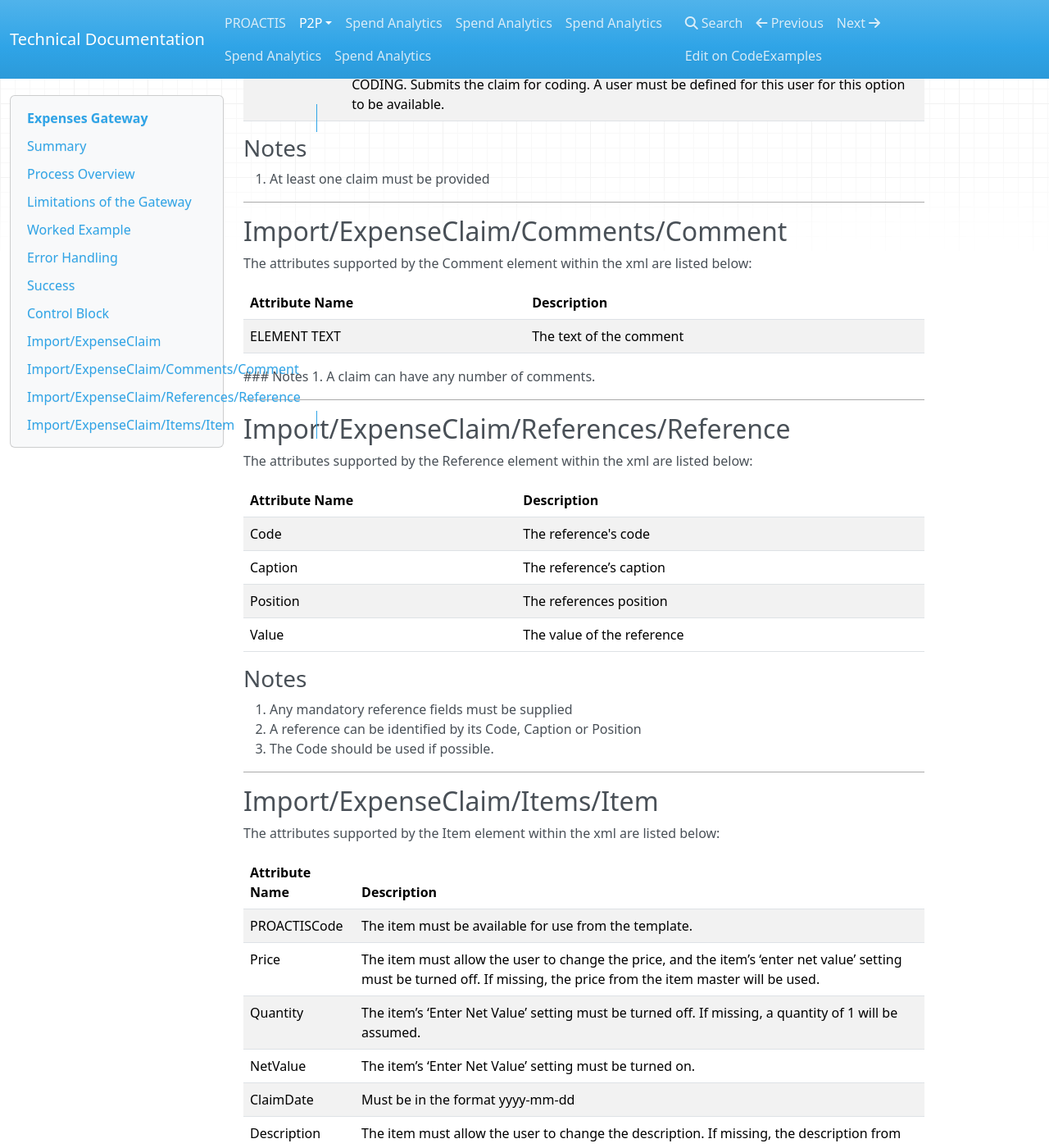
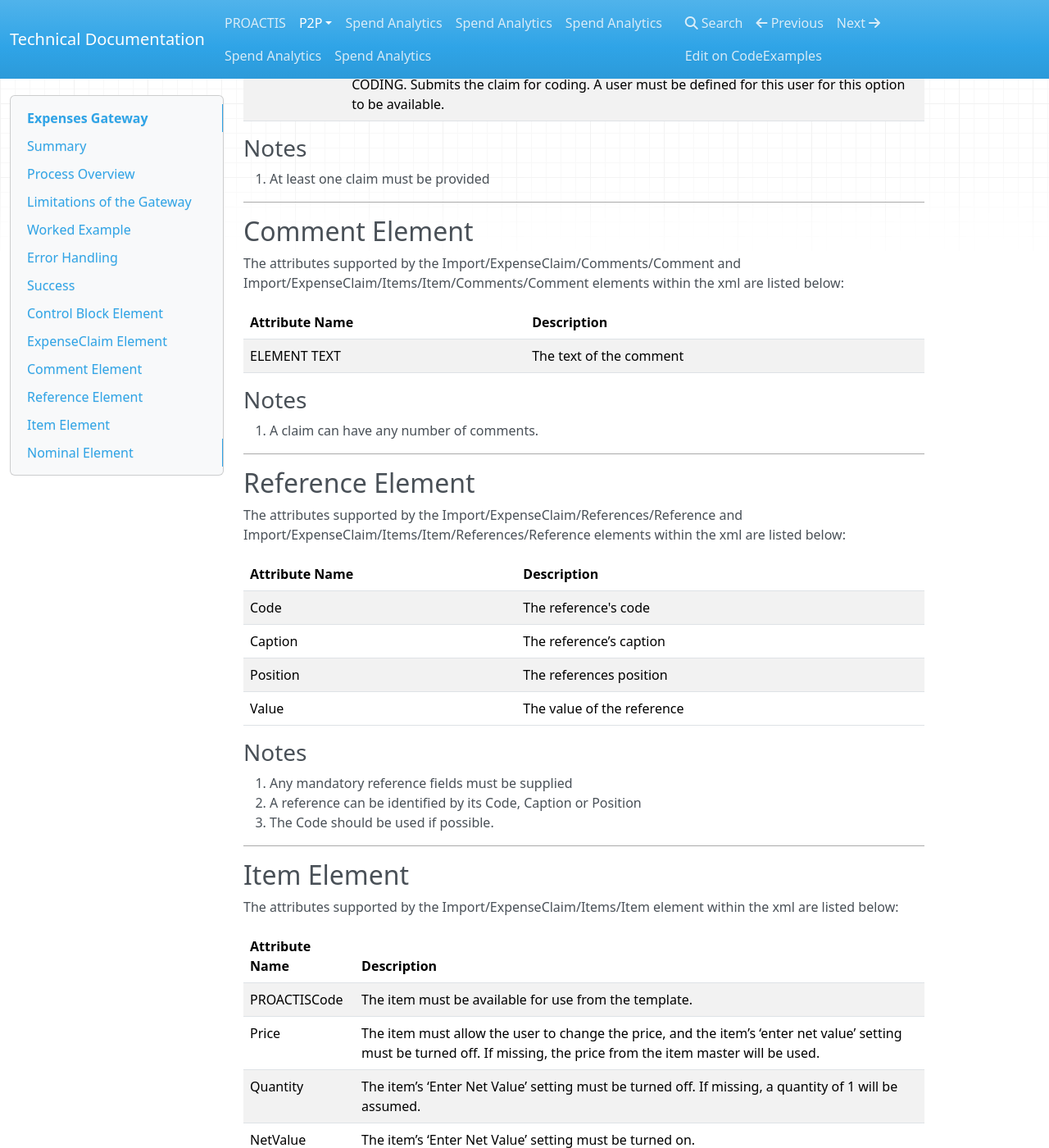
Before and after one commit to proactis-documentation/documentation-source, an MkDocs documentation site: the page built from docs/p2p/expensesGateway.md, in a window 1280 px wide and 1400 px high, scrolled down 5939 px. Shown: the whole window at 82% size. Built offline with MkDocs 1.6.1, drawn with Linux system fonts in a browser that asks for light colours; nearby versions of some CDN libraries; old or Windows-style settings are respelled for this version of MkDocs; some of the changed text lies outside the part shown.

Commit message:
Expenses

````diff
--- a/docs/p2p/expensesGateway.md
+++ b/docs/p2p/expensesGateway.md
@@ -201,7 +201,7 @@
 ```
 ---
 
-## Control Block
+## Control Block Element
 The attributes supported by the control block element within the xml are listed below:
 
 | Attribute Name  | Description                                                                                |
@@ -222,8 +222,8 @@
 
 ---
 
-## Import/ExpenseClaim
-The attributes supported by the ExpenseClaim element within the xml are listed below:
+## ExpenseClaim Element
+The attributes supported by the Import/ExpenseClaim element within the xml are listed below:
 
 | Attribute Name  | Description                                                                                |
 |-----------------|--------------------------------------------------------------------------------------------|
@@ -238,20 +238,20 @@
 
 ---
 
-## Import/ExpenseClaim/Comments/Comment
-The attributes supported by the Comment element within the xml are listed below:
+## Comment Element
+The attributes supported by the Import/ExpenseClaim/Comments/Comment and Import/ExpenseClaim/Items/Item/Comments/Comment elements within the xml are listed below:
 
 | Attribute Name  | Description                                                                                |
 |-----------------|--------------------------------------------------------------------------------------------|
 | ELEMENT  TEXT | The text of the comment |
 
- ### Notes
+### Notes
 1. A claim can have any number of comments.
 
 ---
 
-## Import/ExpenseClaim/References/Reference
-The attributes supported by the Reference element within the xml are listed below:
+## Reference Element
+The attributes supported by the Import/ExpenseClaim/References/Reference and Import/ExpenseClaim/Items/Item/References/Reference elements within the xml are listed below:
 
 | Attribute Name  | Description                                                                                |
 |-----------------|--------------------------------------------------------------------------------------------|
@@ -267,8 +267,8 @@
 
 ---
 
-## Import/ExpenseClaim/Items/Item
-The attributes supported by the Item element within the xml are listed below:
+## Item Element
+The attributes supported by the Import/ExpenseClaim/Items/Item element within the xml are listed below:
 
 | Attribute Name  | Description                                                                                |
 |-----------------|--------------------------------------------------------------------------------------------|
@@ -285,3 +285,19 @@
 
 ### Notes
 1. The claim must contain at least one item.
+
+---
+
+## Nominal Element
+The attributes supported by the Import/ExpenseClaim/Items/Item/Nominals/Nominal element within the xml are listed below:
+
+| Attribute Name  | Description                                                                                |
+|-----------------|--------------------------------------------------------------------------------------------|
+| Ratio |  Ratio of this nominal to the other nominals on the line.  If missing, the ratio will be set to 1. |
+| AccountingElement1-8 |  The nominal must pass the standard PROACTIS rules for nominal validation. |
+| NominalMask |  Applies the coding from a nominal mask attached to the item. |
+
+### Notes
+1. The item must contain at least one nominal
+2. Any accounting elements attached to the item/user/department/template or company will be preset by default, in exactly the same way as normal expense claims are created.
+---
````
